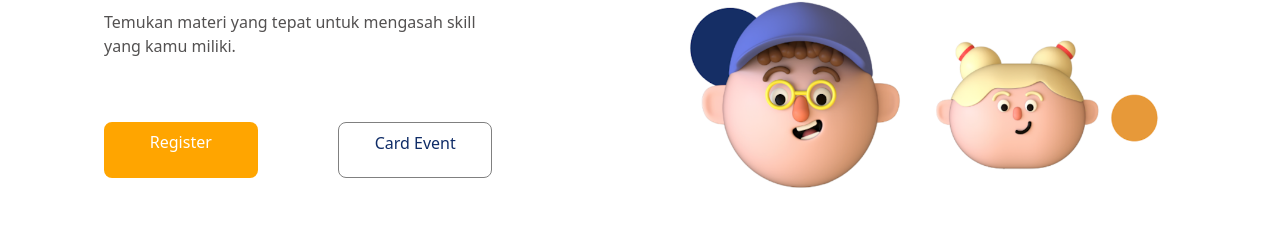
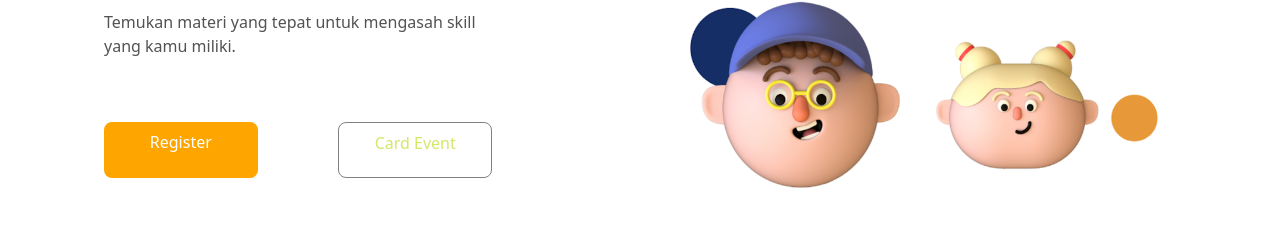
Before and after one commit to nafis-tech/hero_academy, a plain HTML site: page index.html in a window 1280 px wide. Shown: the part 439-667 px from the top of the page. Drawn offline with nearby package versions, Linux system fonts and the light colour scheme; files whose address does not match are found by name.

Commit message:
kuning, move to behero folder

```diff
--- a/index.html
+++ b/index.html
@@ -33,7 +33,7 @@
             <p>Temukan materi yang tepat untuk mengasah skill yang kamu miliki.</p>
             <div class='btn-regis'>
                 <a target="_blank" href="https://forms.gle/kDCgHDAthgQzwHUG6" style="background-color:orange; border: none; border-radius: 8px;width: 12vw; height: 7vh; color: white; text-align: center; padding-top: 0.5rem;">Register</a>
-                <a style="background-color:white; border: 1px solid gray; border-radius: 8px;width: 12vw; height: 7vh; color: #0F2C67;  text-align: center; padding-top: 0.5rem;">Card Event</a>
+                <a style="background-color:white; border: 1px solid gray; border-radius: 8px;width: 12vw; height: 7vh; color: #d1e967;  text-align: center; padding-top: 0.5rem;">Card Event</a>
             </div>
         </div>
         <img class='div-1b' src="./image/foto2.png" alt="" />
```
Also changed, not shown: .cpanel.yml.
